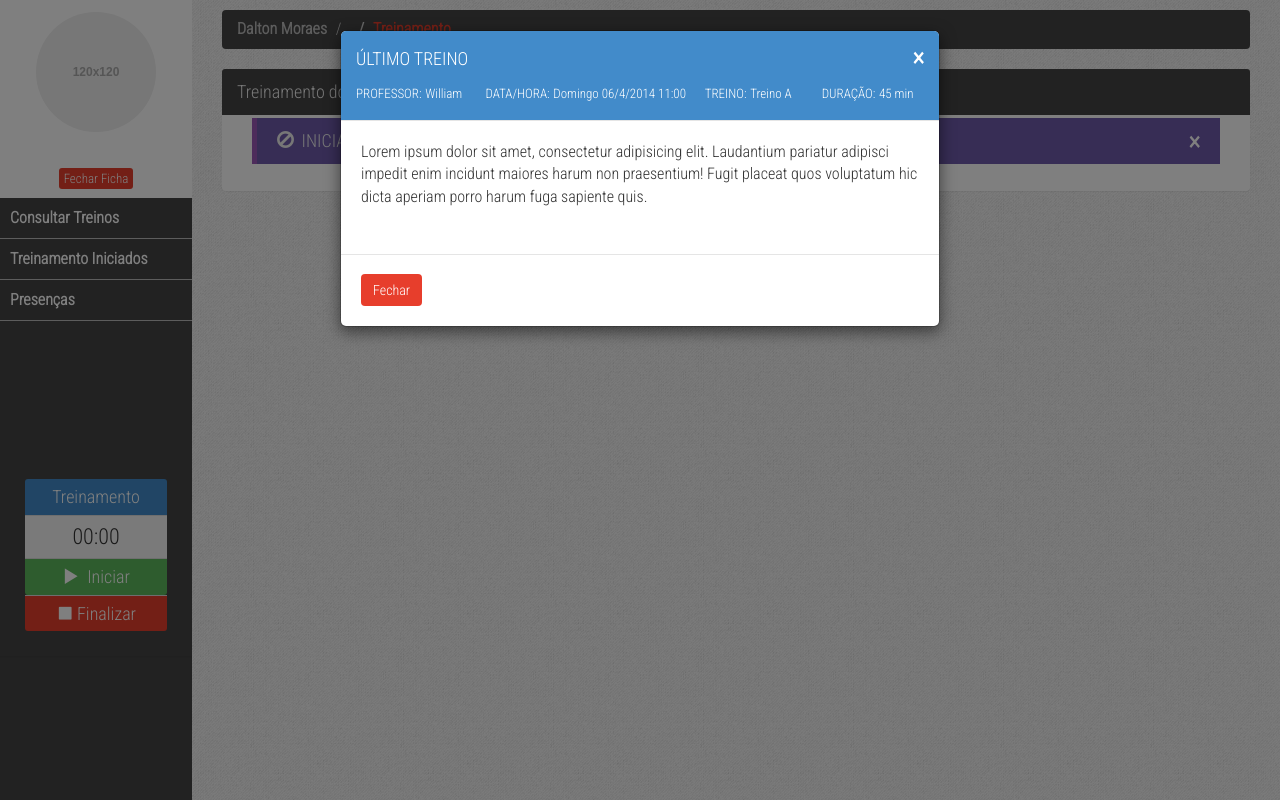
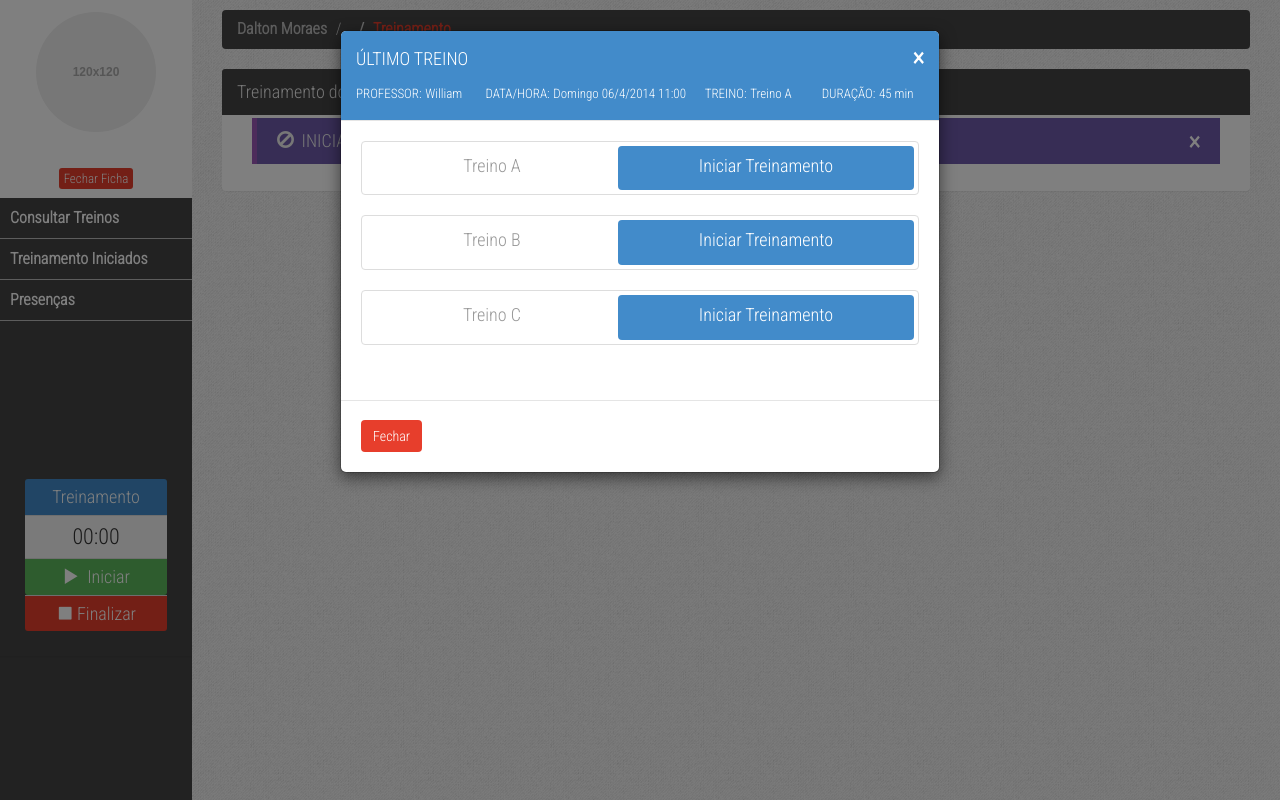
Before and after one commit to sistemavitta/projeto-vitta, a Django app: template training/templates/training/treinamento.html in a window 1280 px wide, after a click on "Iniciar". Run offline with Django 3.2, Linux system fonts and the light colour scheme; the template is opened without the code that fills it, so the values that code supplies are empty; parts of the project's set-up code (start-up, migrations or seed data) failed here and were passed over; some libraries are stand-ins or nearby versions.

Commit message:
@T179 - Segundo Commit - Construção da estrutura da área de iniciação dos treinamentos.

```diff
--- a/administration/templates/administration/menu-vertical.html
+++ b/administration/templates/administration/menu-vertical.html
@@ -100,7 +100,7 @@
             <div class="modal-content">
 
                 <div class="modal-header start-modal-header">
-                    <button type="button" class="close last-presence-close" data-dismiss="modal" aria-hidden="true">&times;</button>
+                    <button type="button" class="close exit-presence" data-dismiss="modal" aria-hidden="true">&times;</button>
 
                     <h4 class="modal-title last-presence-title" id="myModalLabel">Último Treino</h4>
 
@@ -122,7 +122,48 @@
                 </div>
 
                 <div class="modal-body">
-                    <p>Lorem ipsum dolor sit amet, consectetur adipisicing elit. Laudantium pariatur adipisci impedit enim incidunt maiores harum non praesentium! Fugit placeat quos voluptatum hic dicta aperiam porro harum fuga sapiente quis.</p>
+                <ul class="nav nav-pills nav-justified thumbnail setup-panel">
+                    <li class="disabled">
+                        <a href="#step-1">
+                            <h4 class="list-group-item-heading">Treino A</h4>
+
+                        </a>
+                    </li>
+                    <li class="active">
+                        <a href="#step-1">
+                            <h4 class="list-group-item-heading">Iniciar Treinamento</h4>
+
+                        </a>
+                    </li>
+                </ul>
+                <ul class="nav nav-pills nav-justified thumbnail setup-panel">
+                    <li class="disabled">
+                        <a href="#step-1">
+                            <h4 class="list-group-item-heading">Treino B</h4>
+
+                        </a>
+                    </li>
+                    <li class="active">
+                        <a href="#step-1">
+                            <h4 class="list-group-item-heading">Iniciar Treinamento</h4>
+
+                        </a>
+                    </li>
+                </ul>
+                <ul class="nav nav-pills nav-justified thumbnail setup-panel">
+                    <li class="disabled">
+                        <a href="#step-1">
+                            <h4 class="list-group-item-heading">Treino C</h4>
+
+                        </a>
+                    </li>
+                    <li class="active">
+                        <a href="#step-1">
+                            <h4 class="list-group-item-heading">Iniciar Treinamento</h4>
+
+                        </a>
+                    </li>
+                </ul>
                 </div>
 
                 <div class="modal-footer">
```
